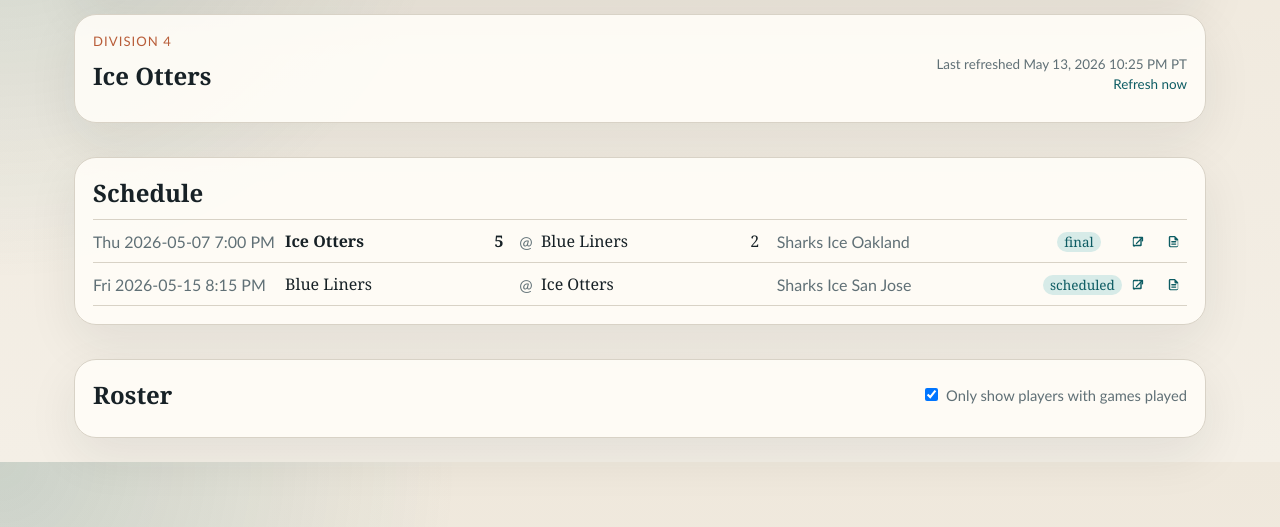
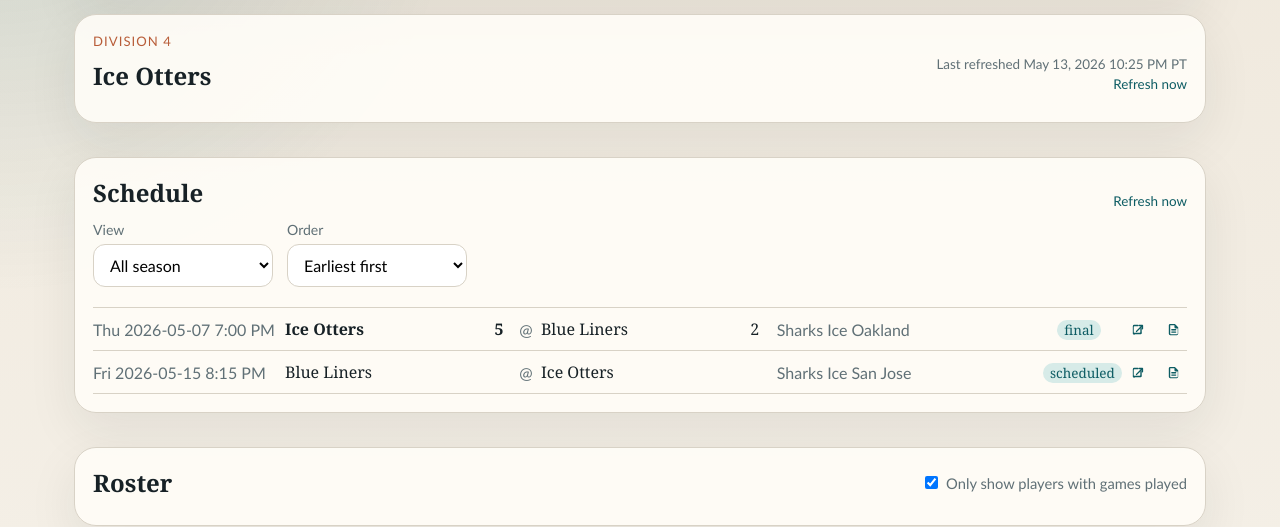
Before and after one commit to fredhope2000/siahl-tts, a FastAPI app: page /teams/1 in a window 1280 px wide. Shown: the part 177-704 px from the top of the page. Run offline with FastAPI, Linux system fonts and the light colour scheme.

Commit message:
schedule controls to team page

```diff
--- a/app/routes/pages.py
+++ b/app/routes/pages.py
@@ -159,17 +159,23 @@ async def schedule(
 async def team_page(
     request: Request,
     team_id: int,
+    view: str = Query(default="all", pattern="^(upcoming|last-3|to-date|all)$"),
+    order: str = Query(default="oldest", pattern="^(oldest|newest)$"),
     refresh: int | None = Query(default=None),
 ):
     service = request.app.state.tts_service
     if refresh:
         await service.refresh_team_page(team_id)
         return _redirect_without_refresh(request)
+    today_iso = datetime.now(ZoneInfo("America/Los_Angeles")).date().isoformat()
     team_data = await service.get_team_page(team_id)
     context = _base_context(request) | {
         "page_title": team_data.team.name,
         "team": team_data.team,
         "roster": team_data.roster,
+        "selected_view": view,
+        "selected_order": order,
+        "today_iso": today_iso,
         "games_grouped": service.group_games_by_date(team_data.games),
         "last_refreshed_at": _format_refresh_timestamp(
             service.last_refreshed_at(f"team:{team_id}")
--- a/app/static/css/site.css
+++ b/app/static/css/site.css
@@ -451,6 +451,19 @@ a:hover {
   text-align: center;
 }
 
+.roster-table td:nth-child(2),
+.roster-table th:nth-child(2) {
+  min-width: 0;
+}
+
+.roster-table td:nth-child(2) a,
+.roster-table td:nth-child(2) strong {
+  display: block;
+  overflow: hidden;
+  text-overflow: ellipsis;
+  white-space: nowrap;
+}
+
 .goalie-table .col-stat {
   width: 3.3rem;
 }
@@ -880,25 +893,25 @@ a:hover {
 
   .roster-table-mobile th,
   .roster-table-mobile td {
-    padding: 8px 5px;
+    padding: 7px 4px;
   }
 
   .roster-table-mobile .col-roster-number {
-    width: 2.5rem;
+    width: 2.1rem;
   }
 
   .roster-table-mobile .col-gp-mobile {
-    width: 2.4rem;
+    width: 2.2rem;
   }
 
   .roster-table-mobile .col-stat,
   .roster-table-mobile .col-stat-wide,
   .roster-table-mobile .col-points {
-    width: 2.9rem;
+    width: 2.5rem;
   }
 
   .roster-table-mobile .col-record {
-    width: 5.6rem;
+    width: 4.9rem;
   }
 
   .roster-table-mobile td:nth-child(3),
--- a/app/static/js/filters.js
+++ b/app/static/js/filters.js
@@ -495,3 +495,86 @@ function wireHomeTeamPicker(details) {
 for (const details of document.querySelectorAll("[data-home-team-picker]")) {
   wireHomeTeamPicker(details);
 }
+
+function updateTeamScheduleUrl(form, view, order) {
+  const url = new URL(window.location.href);
+  url.searchParams.set("view", view);
+  url.searchParams.set("order", order);
+  window.history.replaceState(null, "", url);
+}
+
+function wireTeamSchedule(form) {
+  const rows = [...document.querySelectorAll("[data-game-row]")];
+  const table = document.querySelector(".game-table-inline");
+  const emptyState = document.querySelector("[data-team-empty-state]");
+  const viewSelect = form.querySelector('select[name="view"]');
+  const orderSelect = form.querySelector('select[name="order"]');
+
+  if (!table || !viewSelect || !orderSelect) {
+    return;
+  }
+
+  for (const [index, row] of rows.entries()) {
+    row.dataset.originalIndex = String(index);
+  }
+
+  function applyTeamScheduleFilters() {
+    const view = viewSelect.value;
+    const order = orderSelect.value;
+    const today = form.dataset.todayIso || isoToday();
+    const todayDay = parseIsoDay(today);
+    const lastThreeStartDay = todayDay === null ? null : todayDay - (2 * 24 * 60 * 60 * 1000);
+    let visibleRows = 0;
+
+    for (const row of rows) {
+      const gameDate = row.dataset.gameDate || "";
+      const gameDay = parseIsoDay(gameDate);
+      let viewMatch = true;
+      if (view === "upcoming") {
+        viewMatch = gameDay === null || (todayDay !== null && gameDay >= todayDay);
+      } else if (view === "last-3") {
+        viewMatch =
+          gameDay !== null &&
+          lastThreeStartDay !== null &&
+          todayDay !== null &&
+          gameDay >= lastThreeStartDay &&
+          gameDay <= todayDay;
+      } else if (view === "to-date") {
+        viewMatch = gameDay === null || (todayDay !== null && gameDay <= todayDay);
+      }
+      row.style.display = viewMatch ? "" : "none";
+      if (viewMatch) {
+        visibleRows += 1;
+      }
+    }
+
+    const orderedRows = [...rows].sort((a, b) => {
+      const aDate = a.dataset.gameDate || "";
+      const bDate = b.dataset.gameDate || "";
+      const aStarts = a.dataset.gameStartsAt || "";
+      const bStarts = b.dataset.gameStartsAt || "";
+      const aIndex = Number(a.dataset.originalIndex || "0");
+      const bIndex = Number(b.dataset.originalIndex || "0");
+
+      const aKey = `${aDate}|${aStarts}|${aIndex}`;
+      const bKey = `${bDate}|${bStarts}|${bIndex}`;
+      return order === "newest" ? bKey.localeCompare(aKey) : aKey.localeCompare(bKey);
+    });
+    for (const row of orderedRows) {
+      table.appendChild(row);
+    }
+
+    if (emptyState) {
+      emptyState.hidden = visibleRows !== 0;
+    }
+    updateTeamScheduleUrl(form, view, order);
+  }
+
+  viewSelect.addEventListener("change", applyTeamScheduleFilters);
+  orderSelect.addEventListener("change", applyTeamScheduleFilters);
+  applyTeamScheduleFilters();
+}
+
+for (const form of document.querySelectorAll("[data-live-team-schedule]")) {
+  wireTeamSchedule(form);
+}
--- a/app/templates/team.html
+++ b/app/templates/team.html
@@ -15,9 +15,33 @@
 </section>
 
 <section class="panel">
-  <h2>Schedule</h2>
+  <div class="section-head">
+    <h2>Schedule</h2>
+    <div class="refresh-meta">
+      <a href="/teams/{{ team.id }}?view={{ selected_view }}&order={{ selected_order }}&refresh=1">Refresh now</a>
+    </div>
+  </div>
+  <form method="get" action="/teams/{{ team.id }}" class="filters filters-compact" data-live-team-schedule data-today-iso="{{ today_iso }}">
+    <label class="filter-field">
+      <span class="filter-label">View</span>
+      <select name="view">
+        <option value="upcoming" {% if selected_view == "upcoming" %}selected{% endif %}>Upcoming</option>
+        <option value="last-3" {% if selected_view == "last-3" %}selected{% endif %}>Last 3 Days</option>
+        <option value="to-date" {% if selected_view == "to-date" %}selected{% endif %}>Season To Date</option>
+        <option value="all" {% if selected_view == "all" %}selected{% endif %}>All season</option>
+      </select>
+    </label>
+    <label class="filter-field">
+      <span class="filter-label">Order</span>
+      <select name="order">
+        <option value="oldest" {% if selected_order == "oldest" %}selected{% endif %}>Earliest first</option>
+        <option value="newest" {% if selected_order == "newest" %}selected{% endif %}>Latest first</option>
+      </select>
+    </label>
+  </form>
   {% set inline_date_mode = true %}
   {% include "partials/game_list.html" %}
+  <p class="empty-state" data-team-empty-state hidden>No games found for the selected filters.</p>
 </section>
 
 <section class="panel">
```
